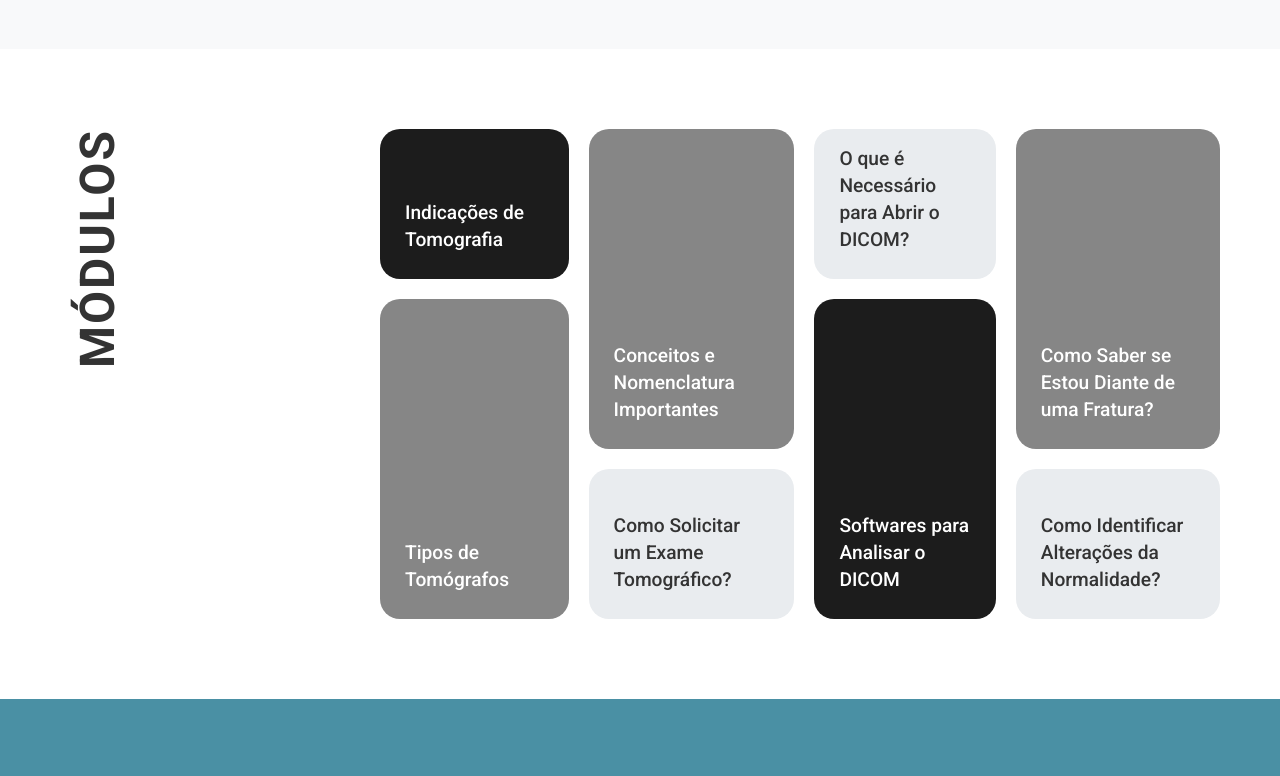
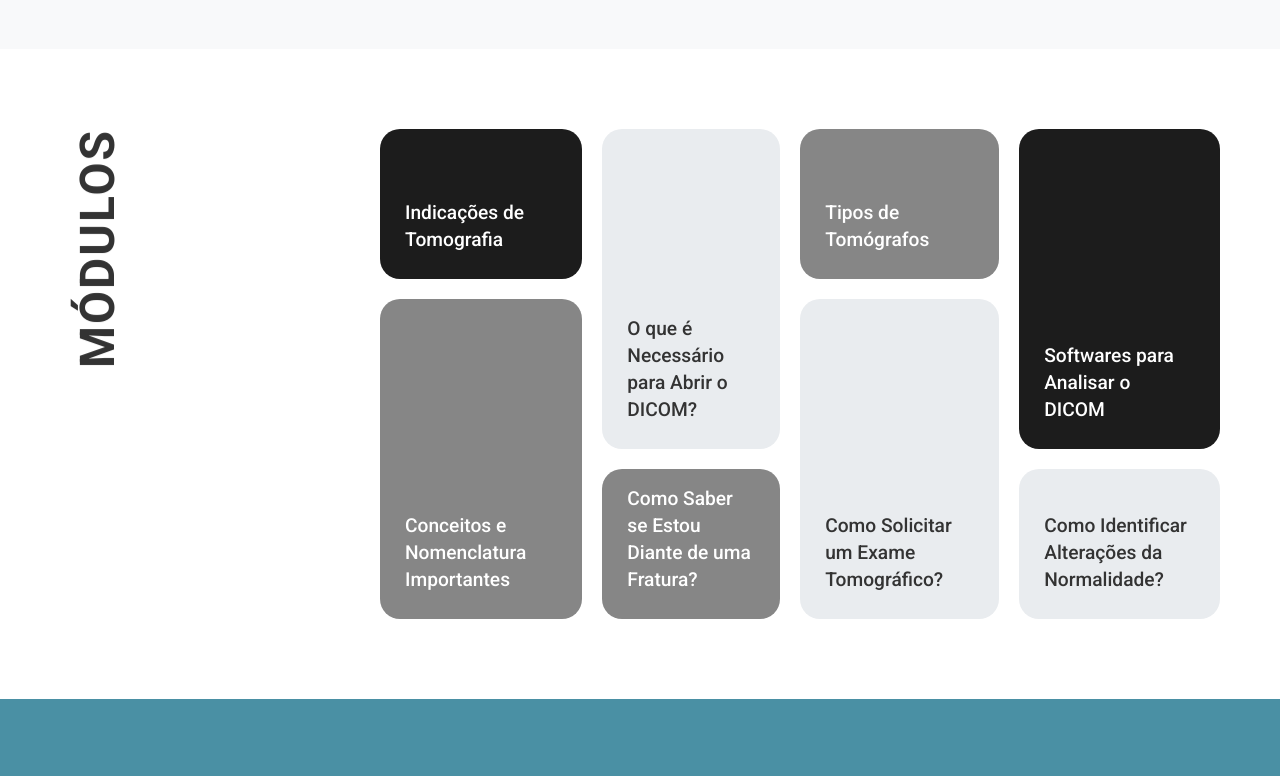
Before and after one commit to JoaoV-Andrade/descomplicandoatomografia, a plain HTML site: page index.html in a window 1280 px wide. Shown: the part 1640-2416 px from the top of the page. Drawn offline with Linux system fonts and the light colour scheme.

Commit message:
Update index.html

```diff
--- a/index.html
+++ b/index.html
@@ -31,8 +31,9 @@
             <div class="hero-background">
                 <div class="container">
                     <div class="hero-content">
-                        <h1 class="hero-title">Descomplicando</h1>
-                        <h2 class="hero-subtitle"><span class="script-font">a Tomografia</span></h2>
+                        <div class="hero-title-image">
+                            <img src="images/titulo-tomografia.png" alt="Descomplicando a Tomografia">
+                        </div>
                         <p class="hero-description">
                             Aprenda, interprete e eleve seu atendimento<br> com mais precisão e segurança.
                         </p>
@@ -78,18 +79,16 @@
         <!-- Modules Section -->
         <section class="modules">
             <div class="container">
-                <div class="modules-header">
-                    <h2 class="modules-title">MÓDULOS</h2>
-                </div>
+                <h2 class="modules-title">MÓDULOS</h2>
                 <div class="modules-grid">
-                    <div class="module-card card-square dark" id="card1"><h3>Indicações de Tomografia</h3></div>
-                    <div class="module-card card-tall medium" id="card2"><h3>Tipos de Tomógrafos</h3></div>
-                    <div class="module-card card-square medium" id="card3"><h3>Conceitos e Nomenclatura Importantes</h3></div>
-                    <div class="module-card card-square light" id="card4"><h3>Como Solicitar um Exame Tomográfico?</h3></div>
-                    <div class="module-card card-square light" id="card5"><h3>O que é Necessário para Abrir o DICOM?</h3></div>
-                    <div class="module-card card-tall dark" id="card6"><h3>Softwares para Analisar o DICOM</h3></div>
-                    <div class="module-card card-square medium" id="card7"><h3>Como Saber se Estou Diante de uma Fratura?</h3></div>
-                    <div class="module-card card-square light" id="card8"><h3>Como Identificar Alterações da Normalidade?</h3></div>
+                    <div class="module-card dark" id="card1"><h3>Indicações de Tomografia</h3></div>
+                    <div class="module-card medium" id="card2"><h3>Conceitos e Nomenclatura Importantes</h3></div>
+                    <div class="module-card light" id="card3"><h3>O que é Necessário para Abrir o DICOM?</h3></div>
+                    <div class="module-card medium" id="card4"><h3>Como Saber se Estou Diante de uma Fratura?</h3></div>
+                    <div class="module-card medium" id="card5"><h3>Tipos de Tomógrafos</h3></div>
+                    <div class="module-card light" id="card6"><h3>Como Solicitar um Exame Tomográfico?</h3></div>
+                    <div class="module-card dark" id="card7"><h3>Softwares para Analisar o DICOM</h3></div>
+                    <div class="module-card light" id="card8"><h3>Como Identificar Alterações da Normalidade?</h3></div>
                 </div>
             </div>
         </section>
```
